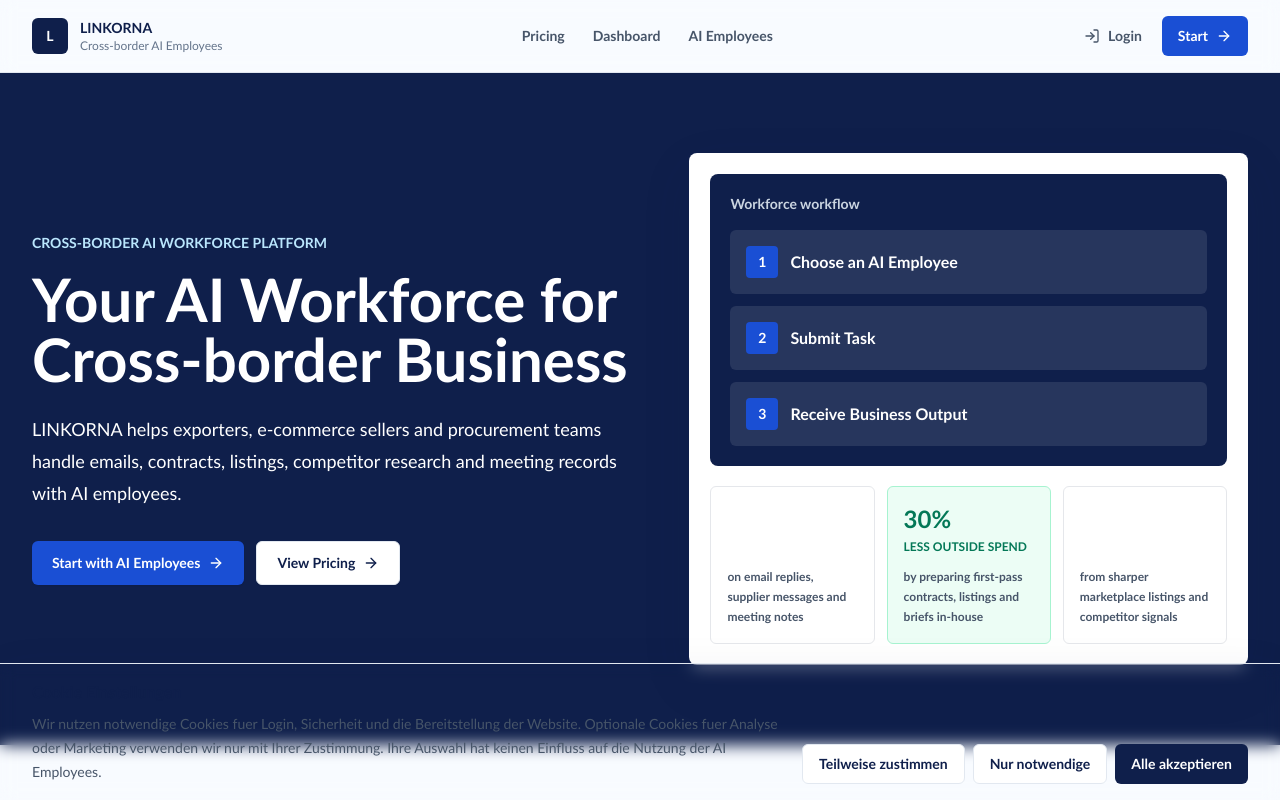
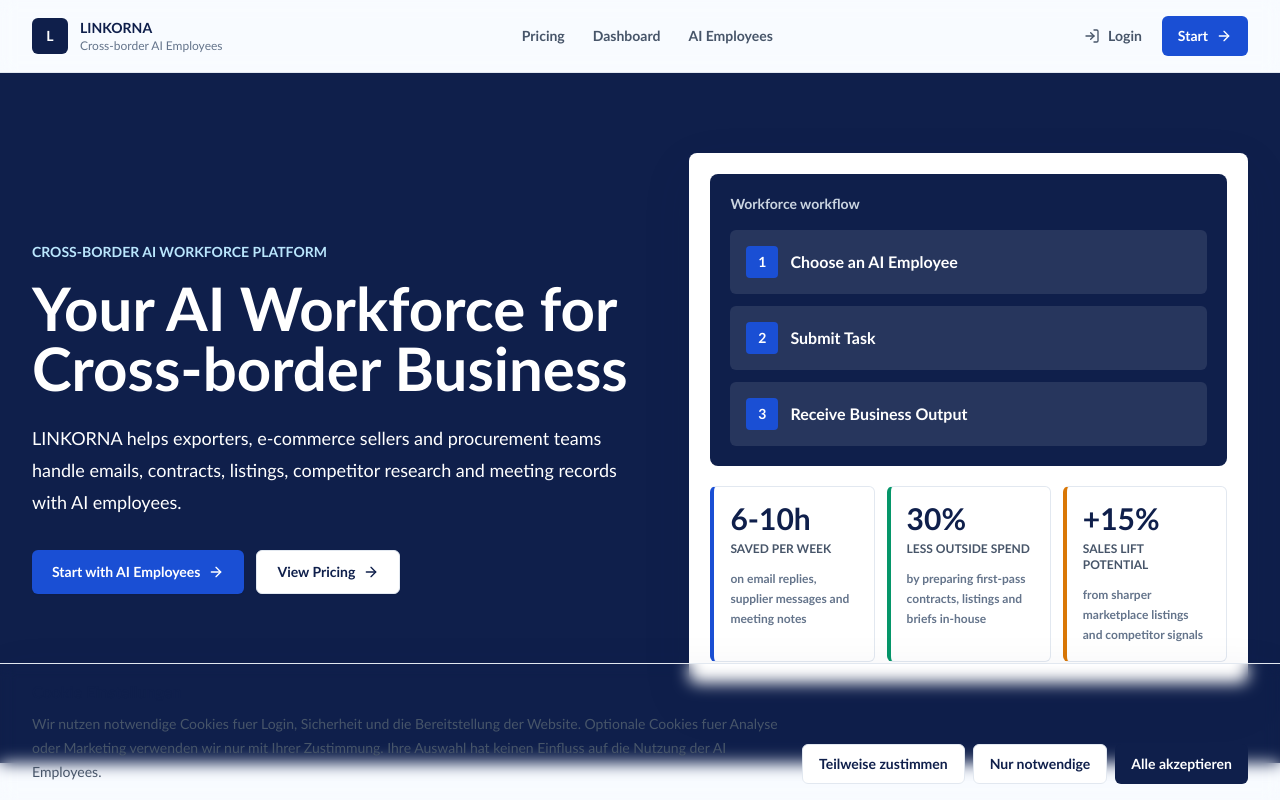
Before and after one commit to dgwsteven/linkorna, a Next.js app: page / in a window 1280 px wide. Shown: the top 800 px of the page. Built offline with nearby package versions, Linux system fonts and the light colour scheme.

Commit message:
Refine homepage footer and metrics

```diff
--- a/app/page.tsx
+++ b/app/page.tsx
@@ -2,10 +2,10 @@
 import { ButtonLink } from "@/components/ButtonLink";
 import { EmployeeCard } from "@/components/EmployeeCard";
 import { Header } from "@/components/Header";
-import { LegalFooter } from "@/components/LegalFooter";
 import { PricingCard } from "@/components/PricingCard";
 import { WorkflowSteps } from "@/components/WorkflowSteps";
 import { employees, plans } from "@/lib/data";
+import Link from "next/link";
 
 const pains = [
   { title: "German client emails take too much time", icon: Globe2 },
@@ -19,19 +19,19 @@
     value: "6-10h",
     label: "saved per week",
     detail: "on email replies, supplier messages and meeting notes",
-    tone: "border-blue-200 bg-blue-50 text-blue-700"
+    tone: "border-l-blue"
   },
   {
     value: "30%",
     label: "less outside spend",
     detail: "by preparing first-pass contracts, listings and briefs in-house",
-    tone: "border-emerald-200 bg-emerald-50 text-emerald-700"
+    tone: "border-l-accent"
   },
   {
     value: "+15%",
     label: "sales lift potential",
     detail: "from sharper marketplace listings and competitor signals",
-    tone: "border-amber-200 bg-amber-50 text-amber-700"
+    tone: "border-l-amber"
   }
 ];
 
@@ -68,10 +68,10 @@
             </div>
             <div className="mt-5 grid gap-3 sm:grid-cols-3">
               {impactStats.map((item) => (
-                <div key={item.label} className={`rounded-md border p-4 ${item.tone}`}>
-                  <div className="text-2xl font-black">{item.value}</div>
-                  <div className="mt-1 text-xs font-black uppercase">{item.label}</div>
-                  <p className="mt-3 text-xs font-bold leading-5 text-graphite">{item.detail}</p>
+                <div key={item.label} className={`min-h-36 rounded-md border border-line border-l-4 bg-white p-4 ${item.tone}`}>
+                  <div className="text-3xl font-black leading-none text-navy">{item.value}</div>
+                  <div className="mt-2 text-xs font-black uppercase text-graphite">{item.label}</div>
+                  <p className="mt-3 text-xs font-bold leading-5 text-steel">{item.detail}</p>
                 </div>
               ))}
             </div>
@@ -126,15 +126,27 @@
       </section>
 
       <section className="bg-navy px-4 py-14 text-white sm:px-6 lg:px-8">
-        <div className="mx-auto flex max-w-7xl flex-wrap items-center justify-between gap-6">
-          <div>
-            <h2 className="text-3xl font-black">Start your first AI employee task</h2>
-            <p className="mt-2 text-slate-300">Launch a business task with a dedicated AI employee in minutes.</p>
+        <div className="mx-auto max-w-7xl">
+          <div className="flex flex-wrap items-center justify-between gap-6">
+            <div>
+              <h2 className="text-3xl font-black">Start your first AI employee task</h2>
+              <p className="mt-2 text-slate-300">Launch a business task with a dedicated AI employee in minutes.</p>
+            </div>
+            <ButtonLink href="/register" variant="light">Start Task</ButtonLink>
           </div>
-          <ButtonLink href="/register" variant="light">Start Task</ButtonLink>
+          <div className="mt-10 flex flex-col gap-4 border-t border-white/15 pt-6 text-sm text-slate-300 md:flex-row md:items-center md:justify-between">
+            <div>
+              <div className="font-black text-white">LINKORNA</div>
+              <div className="mt-1">A service of GL Eudepot GmbH</div>
+            </div>
+            <nav className="flex flex-wrap gap-4 font-bold text-white">
+              <Link href="/impressum">Impressum</Link>
+              <Link href="/datenschutz">Datenschutz</Link>
+              <Link href="/cookies">Cookie Einstellungen</Link>
+            </nav>
+          </div>
         </div>
       </section>
-      <LegalFooter />
     </main>
   );
 }
```
